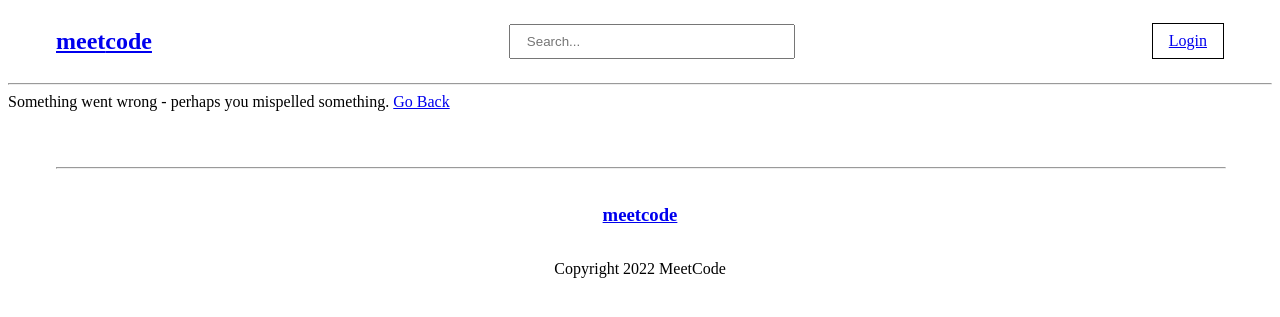
After one commit to mrcanterbury/meetcode, a Django app: page /user-error/ in a window 1280 px wide. The commit adds this page. Shown: the top 317 px of the page. Run offline with Django 4.2, Linux system fonts and the light colour scheme.

Commit message:
added authenticated user display

```diff
--- /dev/null
+++ b/base/templates/base/error.html
@@ -0,0 +1,8 @@
+{% extends 'layout.html' %}
+
+{% block content %}
+<div>
+    Something went wrong - perhaps you mispelled something.
+    <a href="{{request.META.HTTP_REFERER}}">Go Back</a>
+</div>
+{% endblock content %}
--- a/base/templates/base/home.html
+++ b/base/templates/base/home.html
@@ -41,8 +41,12 @@
                 <h4><a href="{% url 'board' board.id %}">{{board.name}}</a></h4>
                 <span><small>Posted by @ {{board.author.username.title}} from {{board.city.title}}, {{board.state.upper}}</small></span>
                 <span><small>- {{board.created}} </small></span>
+
+                {% if request.user == board.author %}
                 <a href="{% url 'edit-board' board.id %}">Edit</a>
                 <a href="{% url 'remove-board' board.id %}">Delete</a>
+                {% endif %}
+
                 <hr>
             </div>
         {% endfor %}
--- a/base/urls.py
+++ b/base/urls.py
@@ -2,11 +2,13 @@ from django.urls import path
 from . import views
 
 urlpatterns = [
-    path("login/", views.loginRegister, name="login"),
-    path("logout/", views.logoutUser, name="logout"),
+    path("user-register/", views.userRegister, name="user-register"),
+    path("user-login/", views.userLogin, name="user-login"),
+    path("user-logout/", views.userLogout, name="user-logout"),
     path("", views.home, name="home"),
     path("board/<str:pk>", views.board, name="board"),
     path("new-board/", views.newBoard, name="new-board"),
     path("edit-board/<str:pk>", views.editBoard, name="edit-board"),
     path("remove-board/<str:pk>", views.removeBoard, name="remove-board"),
+    path("user-error/", views.userError, name="user-error"),
 ]
--- a/base/views.py
+++ b/base/views.py
@@ -1,24 +1,29 @@
 from django.shortcuts import render, redirect
-from django.core.paginator import Paginator, EmptyPage, PageNotAnInteger
+from django.contrib.auth.decorators import login_required
 from django.db.models import Q
 from django.contrib.auth.models import User
 from django.contrib.auth import authenticate, login, logout
+from django.contrib.auth.forms import UserCreationForm
 from .models import Board, Category
 from .forms import BoardForm
 
 
 
 
-def loginRegister(request):
+def userLogin(request):
+    page = 'user-login'
+
+    if request.user.is_authenticated:
+        return redirect('home')
 
     if request.method == 'POST':
-        username = request.POST.get('username')
+        username = request.POST.get('username').lower()
         password = request.POST.get('password')
 
         try:
             user = User.objects.get(username=username)
         except:
-            print('User does not exist.')
+            return redirect('user-error')
 
         user = authenticate(request, username=username, password=password)
 
@@ -26,14 +31,35 @@ def loginRegister(request):
             login(request, user)
             return redirect('home')
         else:
-            print('Username or password incorrect.')
+            return redirect('user-error')
 
-    context = {}
+    context = {'page': page}
     return render(request, 'base/login_register.html', context)
 
-def logoutUser(request):
+
+def userLogout(request):
     logout(request)
     return redirect('home')
+
+
+def userRegister(request):
+    page = 'user-register'
+    form = UserCreationForm()
+
+    if request.method == 'POST':
+        form = UserCreationForm(request.POST)
+        if form.is_valid():
+            user = form.save(commit=False)
+            user.username = user.username.lower()
+            user.save()
+            login(request, user)
+            return redirect('home')
+        else:
+            return redirect('user-error')
+
+    context = {'page': page, 'form': form}
+    return render(request, 'base/login_register.html', context)
+
 
 def home(request):
     query = request.GET.get('q') if request.GET.get('q') != None else ''
@@ -59,6 +85,7 @@ def board(request, pk):
     return render(request, 'base/board.html', context)
 
 
+@login_required(login_url='user-login')
 def newBoard(request):
     form = BoardForm
 
@@ -72,9 +99,13 @@ def newBoard(request):
     return render(request, 'base/new_board.html', context)
 
 
+@login_required(login_url='user-login')
 def editBoard(request, pk):
     board = Board.objects.get(id=pk)
     form = BoardForm(instance = board)
+
+    if request.user != board.author:
+        return redirect('error')
 
     if request.method == 'POST':
         form = BoardForm(request.POST, instance=board)
@@ -86,6 +117,7 @@ def editBoard(request, pk):
     return render(request, 'base/edit_board.html', context)
 
 
+@login_required(login_url='user-login')
 def removeBoard(request, pk):
     board = Board.objects.get(id=pk)
 
@@ -94,3 +126,6 @@ def removeBoard(request, pk):
         return redirect('home')
 
     return render(request, 'base/remove.html', {'obj': board})
+
+def userError(request):
+    return render(request, 'base/error.html')
--- a/templates/layout.html
+++ b/templates/layout.html
@@ -63,6 +63,15 @@
             padding: 1rem 0;
         }
 
+        .login-container {
+            display: flex;
+            flex-direction: column;
+            justify-content: space-around;
+            align-items; center;
+            gap: 1rem;
+            padding: 3rem;
+        }
+
         .footer-container {
             display: flex;
             flex-direction: column;
--- a/templates/navbar.html
+++ b/templates/navbar.html
@@ -13,11 +13,12 @@
     </div>
 
     <div class="user-container">
-        <span>@ Username123 | </span>
         {% if request.user.is_authenticated %}
-        <a href="{% url 'logout' %}">Log Out</a>
+        <span>@ {{user.username.capitalize}} | </span>
+        <span> Profile | </span>
+        <a href="{% url 'user-logout' %}">Log Out</a>
         {% else %}
-        <a href="{% url 'login' %}">Login</a>
+        <a href="{% url 'user-login' %}">Login</a>
         {% endif %}
     </div>
 
```
Also changed, not shown: base/templates/base/login_register.html (+17 -2 lines), db.sqlite3.
